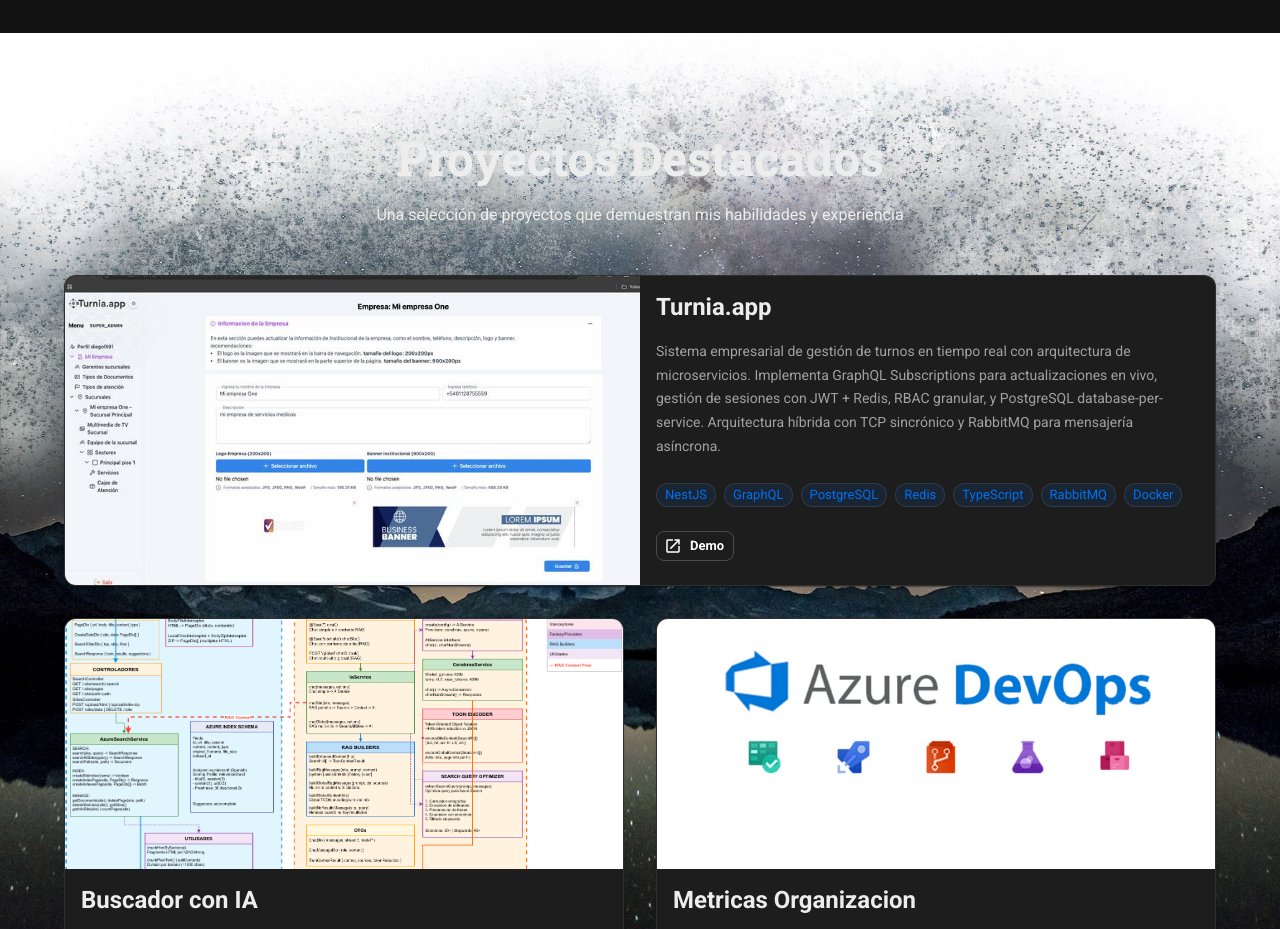
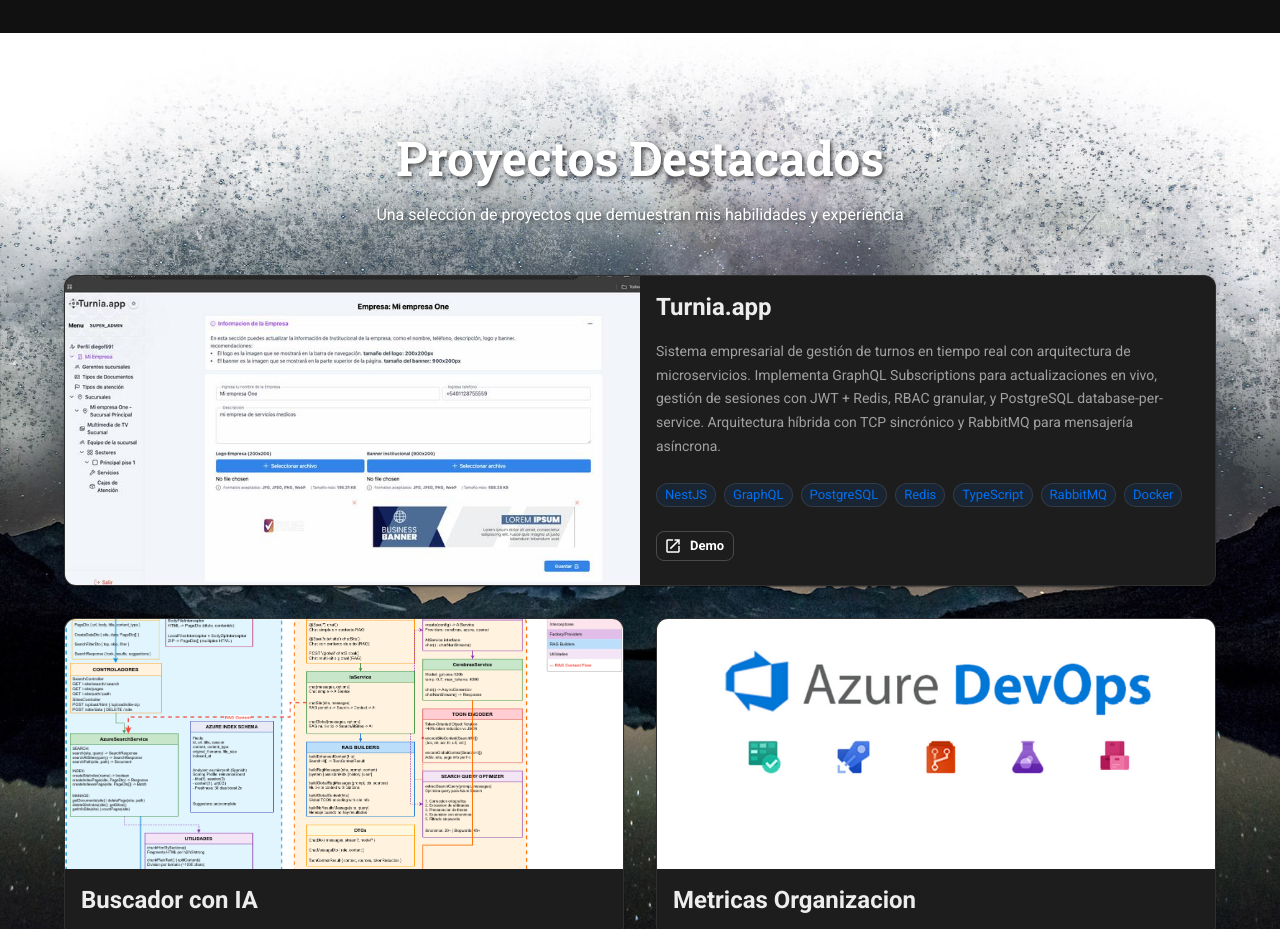
Before and after one commit to diegofly91/diegolibreros, a Next.js app: page / in a window 1280 px wide. Shown: the part 2320-3249 px from the top of the page. Built offline with nearby package versions, Linux system fonts and the light colour scheme.

Commit message:
style: apply white color and text shadow to project section titles and descriptions.

```diff
--- a/components/sections/Projects.tsx
+++ b/components/sections/Projects.tsx
@@ -53,6 +53,8 @@
                     sx={{
                         fontSize: { xs: '2rem', md: '3rem' },
                         fontWeight: 700,
+                        color: '#fff',
+                        textShadow: '2px 2px 4px rgba(0, 0, 0, 0.7)',
                         mb: 2,
                         textAlign: 'center',
                     }}
@@ -62,7 +64,8 @@
                 <Typography
                     variant="body1"
                     sx={{
-                        color: 'text.primary',
+                        color: '#fff',
+                        textShadow: '2px 2px 4px rgba(0, 0, 0, 0.5)',
                         textAlign: 'center',
                         maxWidth: '600px',
                         mx: 'auto',
```
